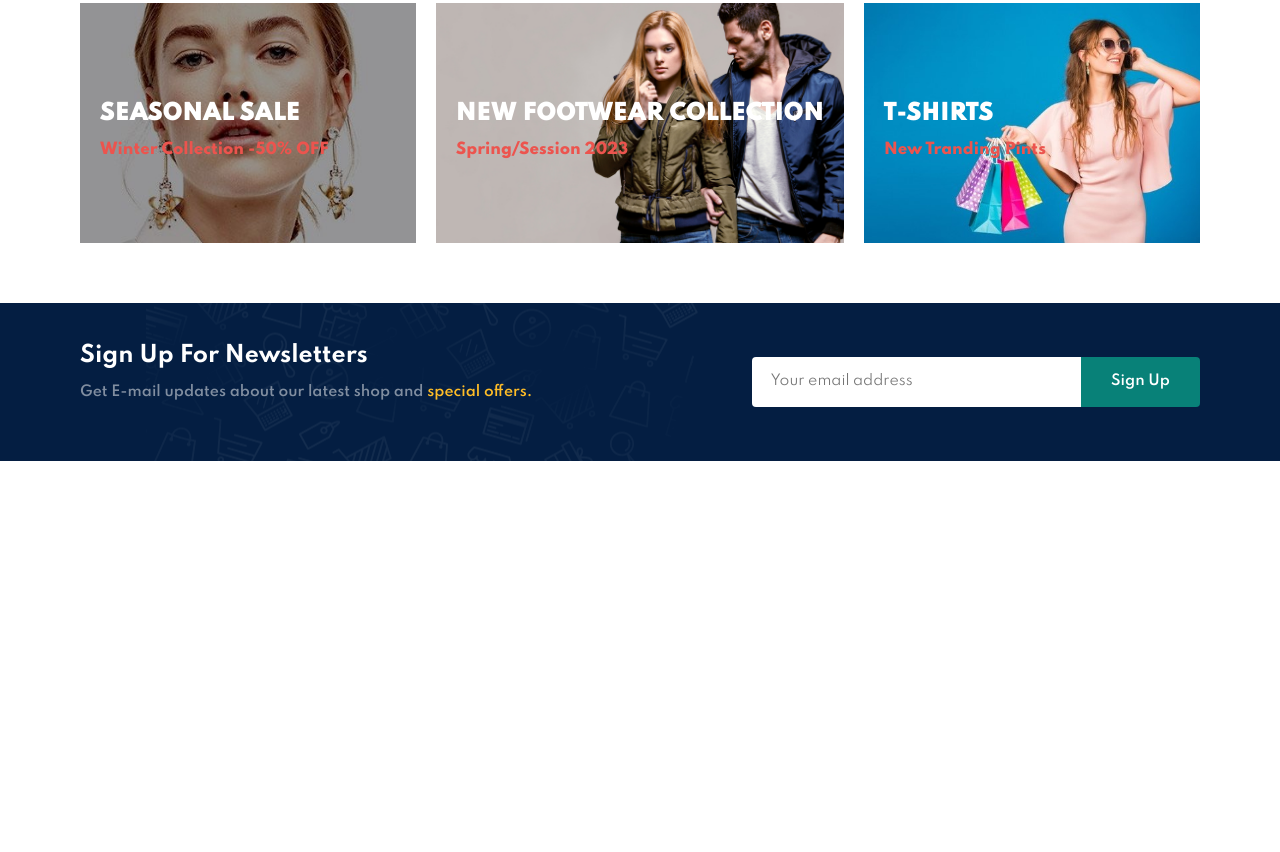
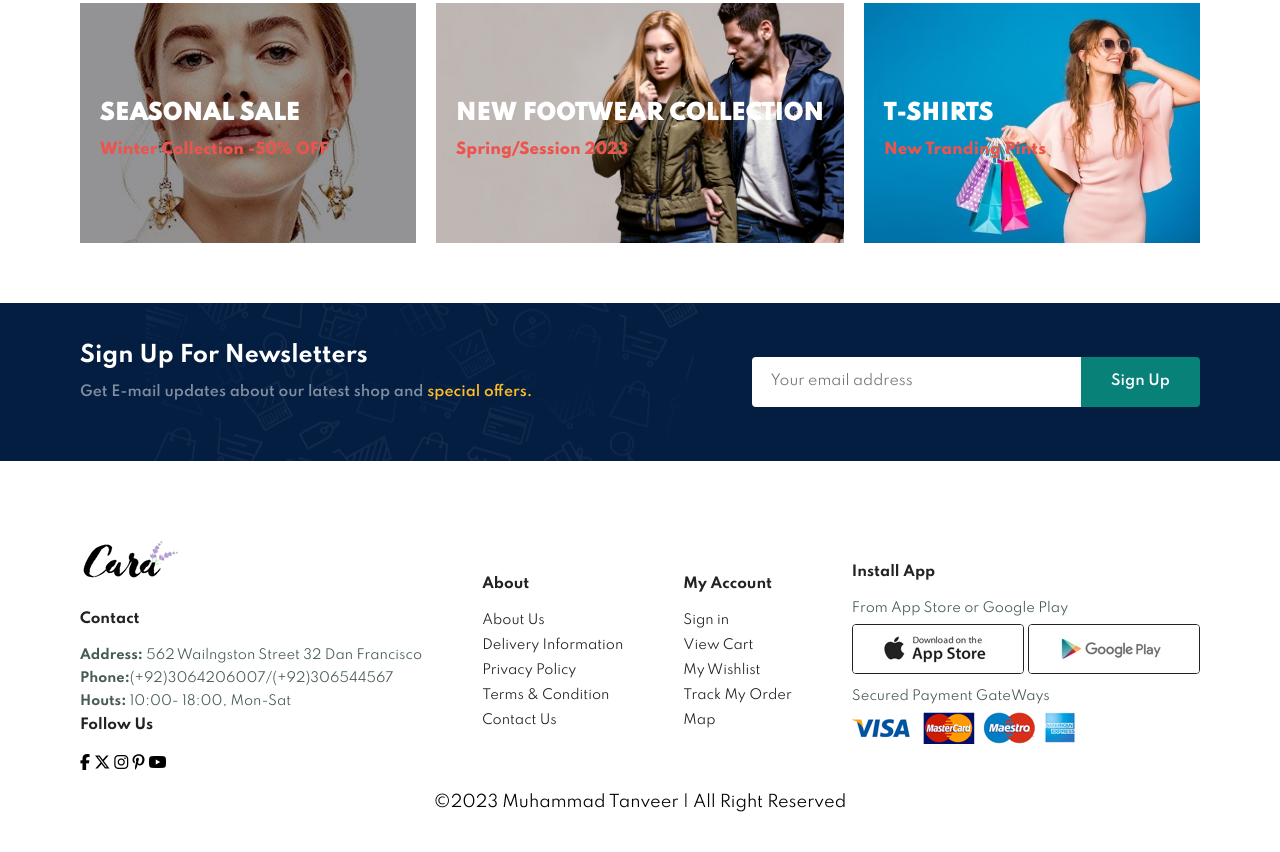
Before and after one commit to M-Tanveercs/Ecommerce-website-in-Html-Css-and-Js, a plain HTML site: page index.html in a window 1280 px wide. Shown: the part 4406-5258 px from the top of the page. Before the commit the page ends 4907 px from the top, so only its background shows below. Drawn offline with Linux system fonts and the light colour scheme.

Commit message:
create footer

```diff
--- a/index.html
+++ b/index.html
@@ -390,6 +390,58 @@
             <button class="normal">Sign Up</button>
         </div>
     </section>
+
+    <footer class="footer section-p1">
+        <div class="col">
+            <img  class="logo" src="img/logo.png" alt="">
+            <h4>Contact</h4>
+            <p><strong>Address:</strong> 562 Wailngston Street 32 Dan Francisco</p>
+            <p><strong>Phone:</strong>(+92)3064206007/(+92)306544567</p>
+            <p><strong>Houts:</strong> 10:00- 18:00, Mon-Sat</p>
+            <div class="follow">
+
+                <h4>Follow Us</h4>
+                <div class="icon">
+                    <i class="fa-brands fa-facebook-f"></i>
+                    <i class="fa-brands fa-x-twitter"></i>
+                    <i class="fa-brands fa-instagram"></i>
+                    <i class="fa-brands fa-pinterest-p"></i>
+                    <i class="fa-brands fa-youtube"></i>
+                </div>
+            </div>
+
+        </div>
+        <div class="col About"><h4>About</h4>
+        <a href="#">About Us</a>
+        <a href="#">Delivery Information</a>        <a href="#">Privacy Policy</a>
+        <a href="#">Terms & Condition</a>
+        <a href="#">Contact Us</a>
+        </div>
+
+         <div class="col"><h4>My Account</h4>
+        <a href="#">Sign in</a>        <a href="#">View Cart</a>
+        <a href="#">My Wishlist</a>
+        <a href="#">Track My Order</a>
+        <a href="#">Map</a>
+        </div>
+
+        <div class="col">
+            <h4>Install App</h4>
+            <p>From App Store or Google Play</p>
+            <div class="palyIcon">
+                <img src="img/pay/app.jpg" alt="">
+                <img src="img/pay/play.jpg" alt="">
+            </div>
+            <p>Secured Payment GateWays</p>
+            <div class="payment">
+                <img src="img/pay/pay.png" alt="">
+            </div>
+        </div>
+       <div class="foot">
+            &copy;2023 Muhammad Tanveer | All Right Reserved
+        </div>
+    </footer>
+
         <script src="script.js"></script>
     </body>
 <script src="https://kit.fontawesome.com/3898e63d1d.js" crossorigin="anonymous"></script>
--- a/style.css
+++ b/style.css
@@ -433,3 +433,44 @@ flex-wrap: wrap;
   display: flex;
   width: 40%;
 }
+.footer{
+
+  display: flex;
+  justify-content: space-between;
+  align-items: center;
+ flex-wrap: wrap;
+
+}
+.footer .col{
+  display: flex;
+  flex-direction: column;
+  align-items: flex-start;
+  margin-bottom: 20px;
+
+}
+.footer .logo{
+  margin-bottom: 30px;
+}
+.footer h4{
+  font-size: 14px;
+  padding-bottom: 20px;
+}
+.footer p {
+  font-size: 13px;
+  margin: 0 0 8px 0;
+}
+.footer a {
+  font-size: 13px;
+  text-decoration: none;
+  margin-bottom: 10px;
+  color: #222;
+}
+.palyIcon img{
+  border: 1px #222 solid;
+  border-radius: 4px;
+  margin-bottom: 10px;
+}
+.footer .foot{
+ width: 100%;
+ text-align: center;
+}
```
Also changed, not shown: img/app store.PNG (added), img/apple.PNG (added).
